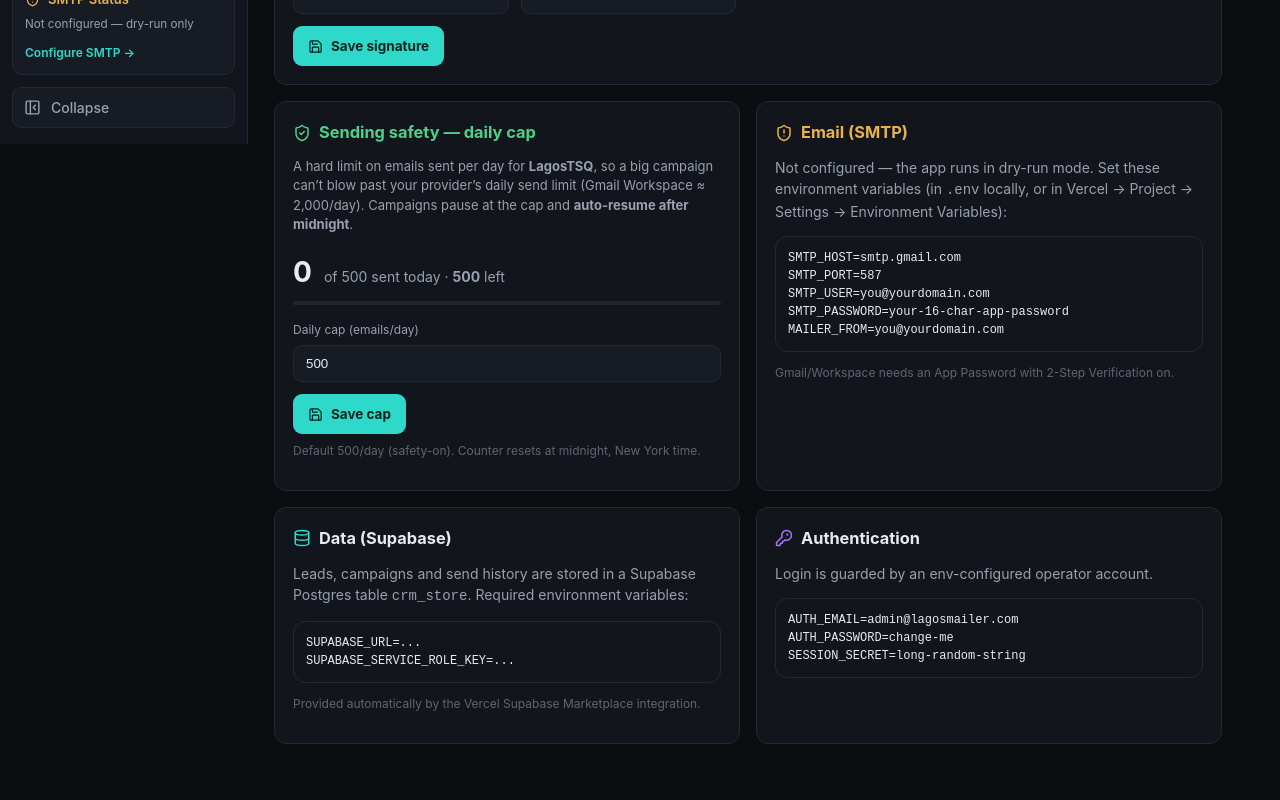
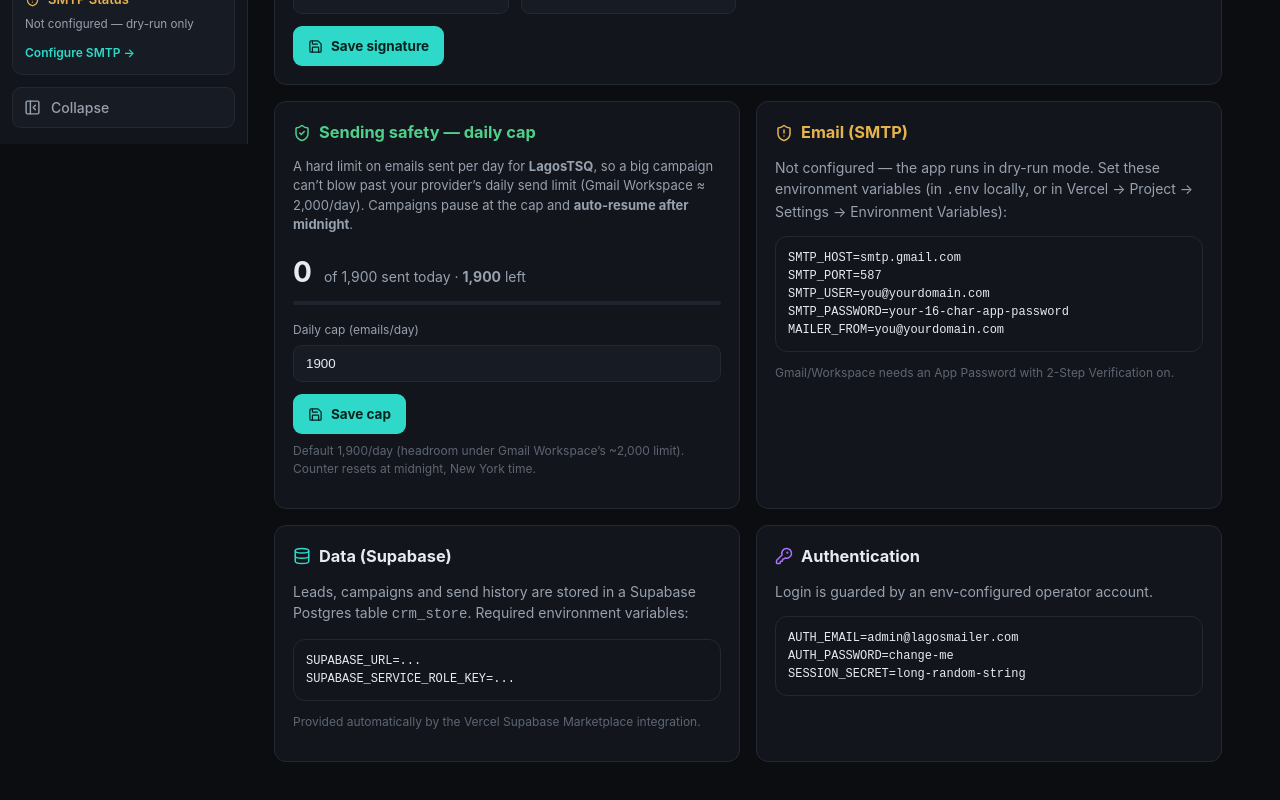
Before and after one commit to bara080/lagosMailer, a Next.js app: page /settings in a window 1280 px wide. Shown: the part 656-1456 px from the top of the page. Built offline with nearby package versions, Linux system fonts and the light colour scheme; no server answers; the database is empty.

Commit message:
Daily send is 1,900

```diff
--- a/app/compose/page.tsx
+++ b/app/compose/page.tsx
@@ -267,7 +267,7 @@ function ComposeInner() {
 
   // Daily send cap (safety). Sends beyond today's allowance auto-continue the
   // next day via the cron, so we inform rather than block.
-  const dailyCap = config?.dailyCap ?? 500;
+  const dailyCap = config?.dailyCap ?? 1900;
   const sentToday = config?.sentToday ?? 0;
   const capLeftToday = Math.max(0, dailyCap - sentToday);
   const exceedsToday = recipientCount > capLeftToday;
--- a/app/settings/page.tsx
+++ b/app/settings/page.tsx
@@ -110,11 +110,11 @@ function DailyCapCard() {
   const save = useSetSettings();
   const [cap, setCap] = useState('');
   const [loaded, setLoaded] = useState(false);
-  useEffect(() => { if (config && !loaded) { setCap(String(config.dailyCap ?? 500)); setLoaded(true); } }, [config, loaded]);
+  useEffect(() => { if (config && !loaded) { setCap(String(config.dailyCap ?? 1900)); setLoaded(true); } }, [config, loaded]);
   useEffect(() => { setLoaded(false); }, [config?.company]);
 
   const sentToday = config?.sentToday ?? 0;
-  const effCap = config?.dailyCap ?? 500;
+  const effCap = config?.dailyCap ?? 1900;
   const left = Math.max(0, effCap - sentToday);
   const pct = effCap ? Math.min(100, Math.round((sentToday / effCap) * 100)) : 0;
 
@@ -132,14 +132,14 @@ function DailyCapCard() {
       </div>
       <div className="bar blue mt8"><span style={{ width: `${pct}%` }} /></div>
       <label className="field mt16"><span>Daily cap (emails/day)</span>
-        <input className="input" type="number" min={1} value={cap} onChange={(e) => setCap(e.target.value)} placeholder="500" />
+        <input className="input" type="number" min={1} value={cap} onChange={(e) => setCap(e.target.value)} placeholder="1900" />
       </label>
       <div className="row gap8 mt12">
         <button className="btn" disabled={save.isPending} onClick={() => save.mutate({ dailyCap: Number(cap) || null })}><Save size={15} /> Save cap</button>
         {save.isSuccess && <span className="faint" style={{ fontSize: 12 }}>Saved ✓</span>}
         {save.isError && <span style={{ color: 'var(--red)', fontSize: 12 }}>{(save.error as any)?.message}</span>}
       </div>
-      <p className="faint mt8" style={{ fontSize: 12 }}>Default 500/day (safety-on). Counter resets at midnight, New York time.</p>
+      <p className="faint mt8" style={{ fontSize: 12 }}>Default 1,900/day (headroom under Gmail Workspace’s ~2,000 limit). Counter resets at midnight, New York time.</p>
     </div>
   );
 }
--- a/src/store.js
+++ b/src/store.js
@@ -212,7 +212,7 @@ export async function setSettings(company, patch) {
 // send limit (Gmail Workspace SMTP is ~2,000/day and will hard-block beyond it).
 // ON by default. The counter lives in its own KV row and resets each calendar
 // day (America/New_York, matching the operator's day).
-export const DEFAULT_DAILY_CAP = 500;
+export const DEFAULT_DAILY_CAP = 1900; // headroom under Gmail Workspace's ~2,000/day limit
 
 function todayKey() {
   // Local NY date as YYYY-MM-DD, so the cap resets at the operator's midnight.
```
